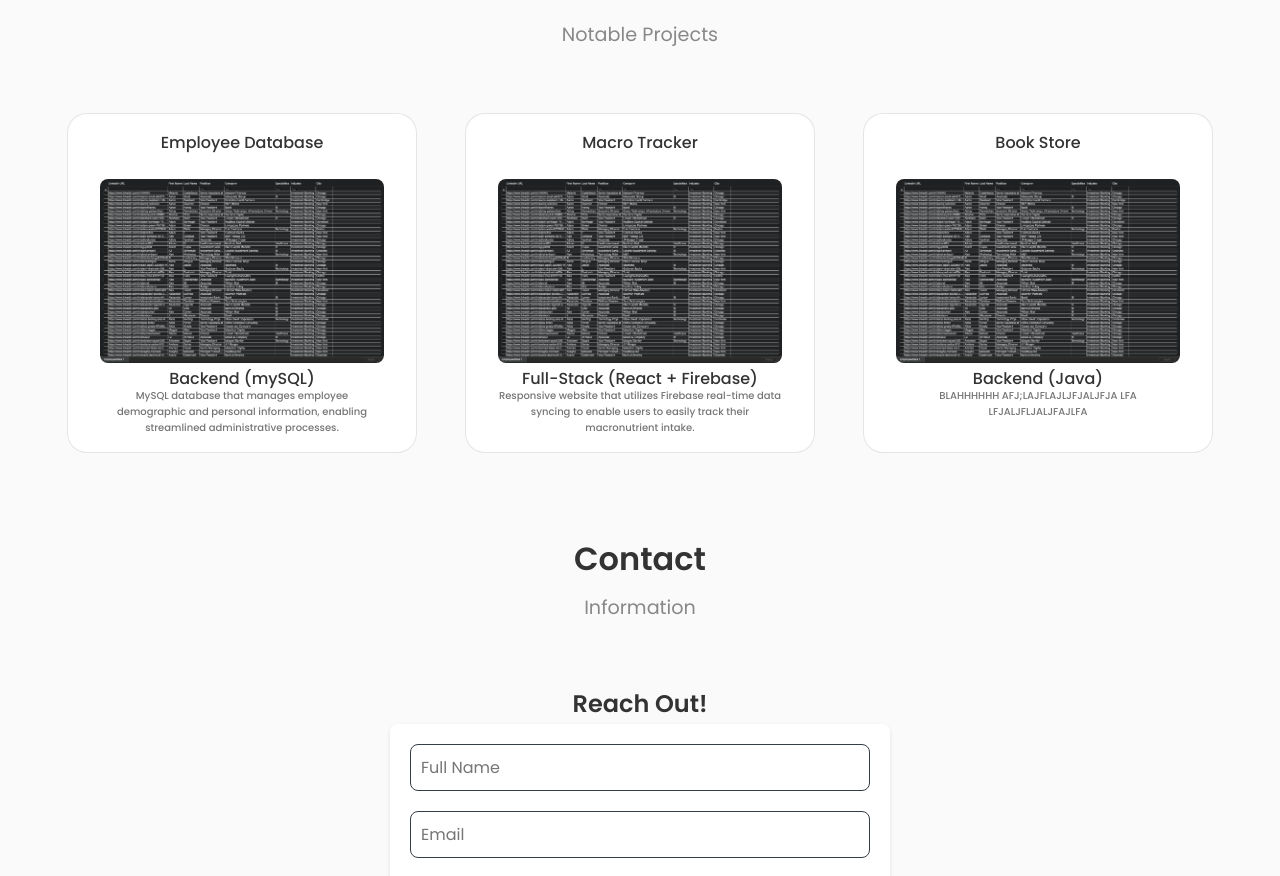
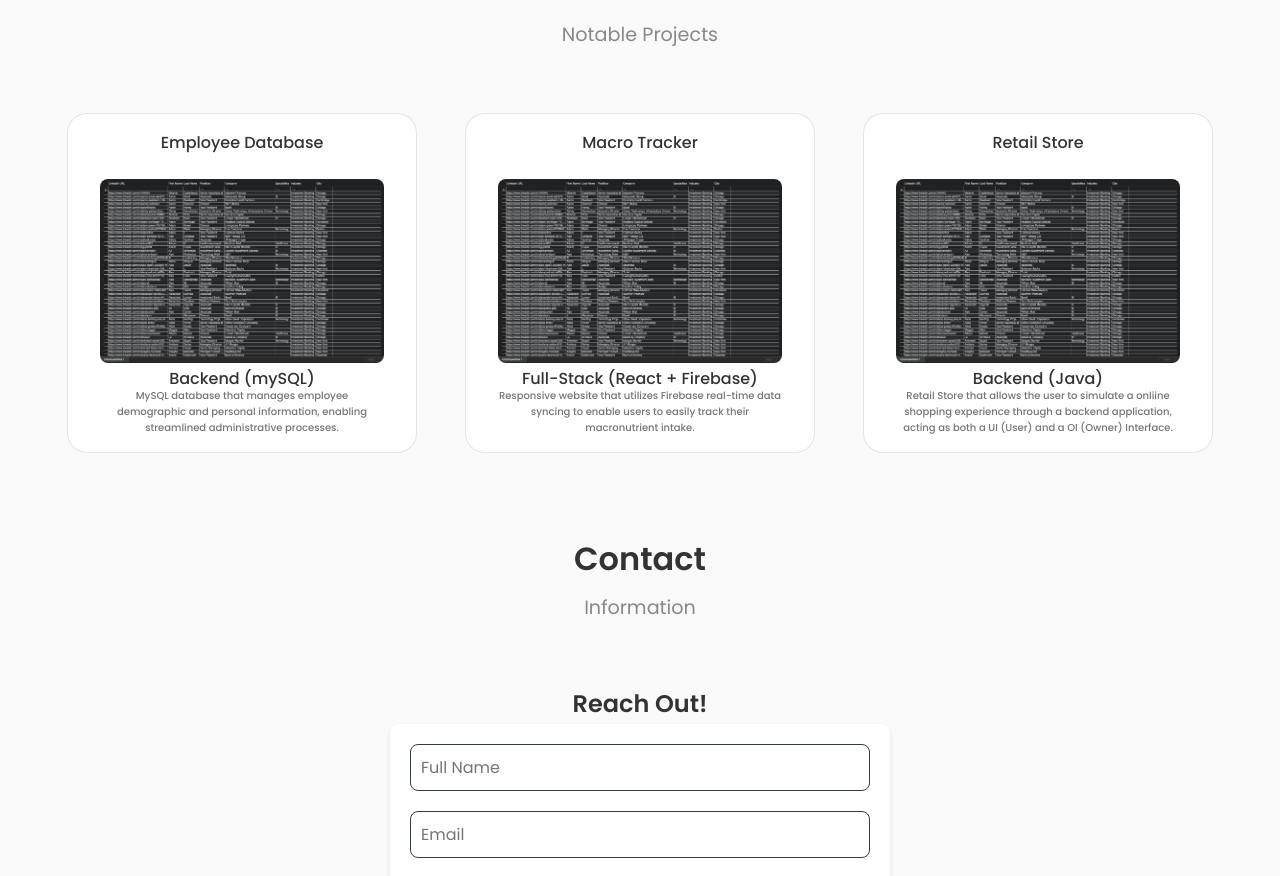
Before and after one commit to Tjrich336/PersonalPortfolio, a React (Create React App) app: page / in a window 1280 px wide. Shown: the part 2144-3020 px from the top of the page. Built offline with nearby package versions, Linux system fonts and the light colour scheme.

Commit message:
Updated Project 3 specifications.

```diff
--- a/src/components/portfolio/Project3.jsx
+++ b/src/components/portfolio/Project3.jsx
@@ -4,7 +4,7 @@ import EmployeeData from "../../assets/EmployeeData.png";
 const Project3 = () => {
   return (
     <div className="project__content">
-        <h3 className="project__title">Book Store</h3>
+        <h3 className="project__title">Retail Store</h3>
         <img src={EmployeeData} alt="" className="project__img" />
 
         <div className="project__box">
@@ -14,7 +14,7 @@ const Project3 = () => {
                 <div>
                     <h3 className="project__name">Backend (Java)</h3>
                     <span className="project__description">
-                        BLAHHHHHH AFJ;LAJFLAJLJFJALJFJA LFA LFJALJFLJALJFAJLFA
+                    Retail Store that allows the user to simulate a onliine shopping experience through a backend application, acting as both a UI (User) and a OI (Owner) Interface.
                     </span>
                 </div>
 
```
